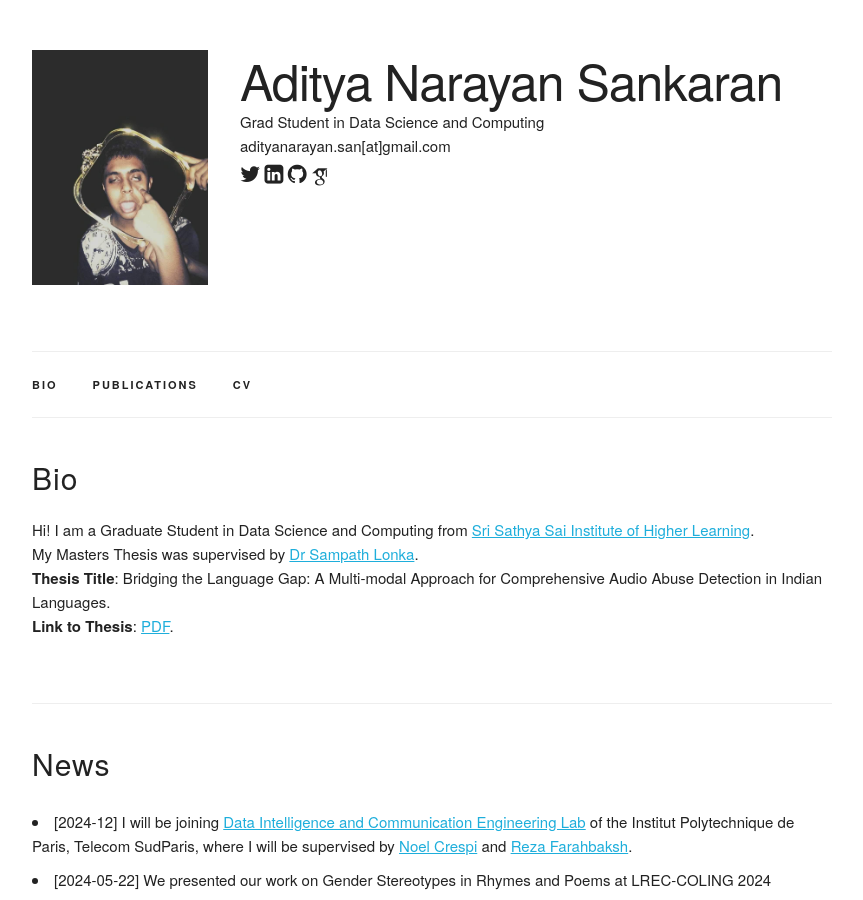
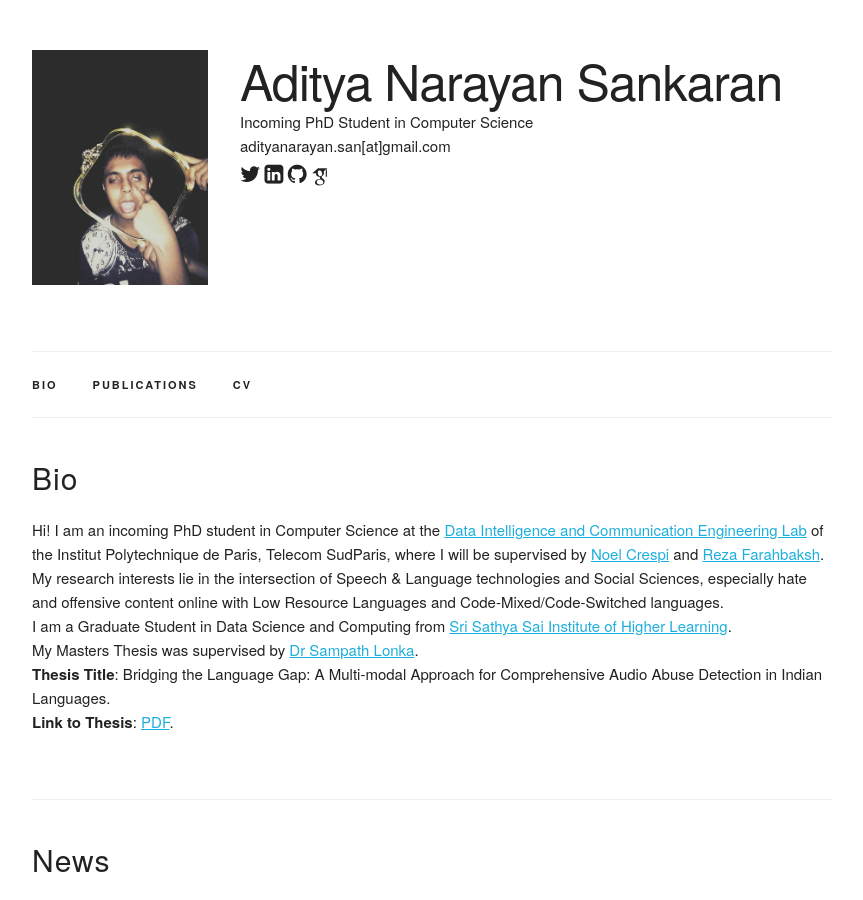
Before and after one commit to callmesanfornow/callmesanfornow.github.io, a Jekyll site: the page built from index.html, in a window 1280 px wide and 900 px high. Shown: the whole window, without its empty margins (208-1071 px from the left). Built offline with Jekyll 4.4.1, drawn with Linux system fonts in a browser that asks for light colours; some web fonts are replaced.

Commit message:
helloworld

```diff
--- a/_data/main_info.yaml
+++ b/_data/main_info.yaml
@@ -1,5 +1,5 @@
 name: "Aditya Narayan Sankaran"
-title: "Grad Student in Data Science and Computing"
+title: "Incoming PhD Student in Computer Science"
 email: "adityanarayan.san[at]gmail.com"
 profile_pic: "/assets/profile-pics/profile_pic.jpg"
 twitter: "https://x.com/areyounuts_san"
--- a/index.html
+++ b/index.html
@@ -6,7 +6,9 @@ title: Home
 <div class="docs-section" id="bio">
   <h4>Bio</h4>
   <p>
-    Hi! I am a Graduate Student in Data Science and Computing from <a href="https://www.sssihl.edu.in/" target="_blank">Sri Sathya Sai Institute of Higher Learning</a>.
+    Hi! I am an incoming PhD student in Computer Science at the <a href="https://dice.wp.telecom-sudparis.eu" target="_blank">Data Intelligence and Communication Engineering Lab</a> of the Institut Polytechnique de Paris, Telecom SudParis, where I will be supervised by <a href="https://noelcrespi.wp.telecom-sudparis.eu" target="_blank">Noel Crespi</a> and <a href="https://scholar.google.com/citations?user=HukBnBlWTE0C&hl=en" target="_blank">Reza Farahbaksh</a>.
+    <br/> My research interests lie in the intersection of Speech & Language technologies and Social Sciences, especially hate and offensive content online with Low Resource Languages and Code-Mixed/Code-Switched languages.
+    <br/>I am a Graduate Student in Data Science and Computing from <a href="https://www.sssihl.edu.in/" target="_blank">Sri Sathya Sai Institute of Higher Learning</a>.
     <br/>My Masters Thesis was supervised by <a href="https://scholar.google.co.in/citations?user=IahaV5wAAAAJ&hl=en" target="_blank">Dr Sampath Lonka</a>.
     <br/>
     <b>Thesis Title</b>: Bridging the Language Gap: A Multi-modal Approach for Comprehensive Audio Abuse Detection in Indian Languages.
@@ -20,9 +22,9 @@ title: Home
 <div class="docs-section" id="news">
   <h4>News</h4>
   <p>
-    <li>
+    <!-- <li>
       [2024-12] I will be joining <a href="https://dice.wp.telecom-sudparis.eu" target="_blank">Data Intelligence and Communication Engineering Lab</a> of the Institut Polytechnique de Paris, Telecom SudParis, where I will be supervised by <a href="https://noelcrespi.wp.telecom-sudparis.eu" target="_blank">Noel Crespi</a> and <a href="https://scholar.google.com/citations?user=HukBnBlWTE0C&hl=en" target="_blank">Reza Farahbaksh</a>.
-    </li>
+    </li> -->
     <li>
       [2024-05-22] We presented our work on Gender Stereotypes in Rhymes and Poems at LREC-COLING 2024</li>
     <li>
```
